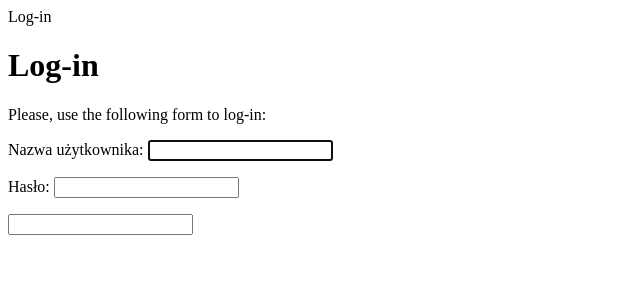
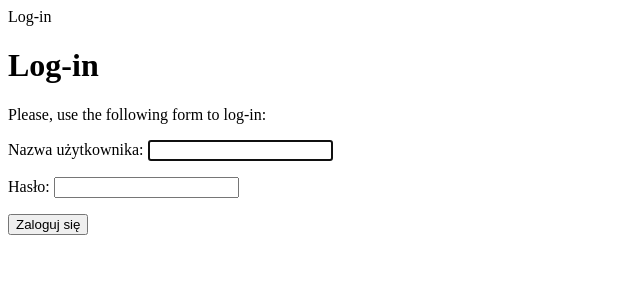
Before and after one commit to WojciechMankowski/E-learning_in_Django, a Django app: page /accounts/login/ in a window 1280 px wide. Shown: the top 300 px of the page, without its empty margins (0-640 px from the left). Run offline with Django 4.2, Linux system fonts and the light colour scheme.

Commit message:
checkout html

```diff
--- a/courses/templates/registration/login.html
+++ b/courses/templates/registration/login.html
@@ -12,8 +12,8 @@
     <form action="{% url 'login' %}'method=" post">
       {{ form.as_p }}
       {% csrf_token %}
-      <input type="hidden'name=" next'value="{{ next }}'/>
-        <p><input type=" submit'value="Log-in"></p>
+      <input type="hidden" name="next" value="{{ next }}"/>
+        <p><input type="submit" value="Zaloguj się" /></p>
     </form>
   </div>
 </div>
```
